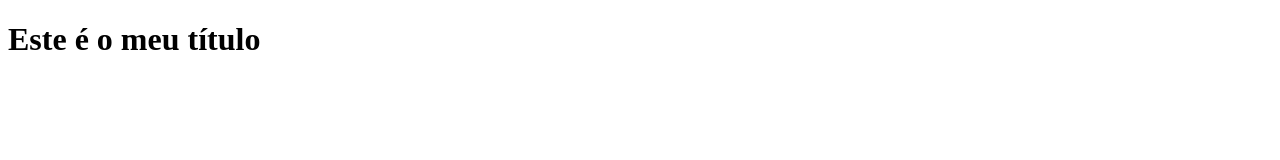
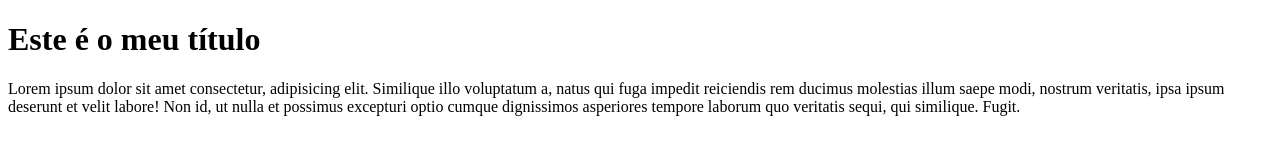
Before and after one commit to vallimmateus/Teste, a plain HTML site: page index.html in a window 1280 px wide. Drawn offline with Linux system fonts and the light colour scheme.

Commit message:
coloquei um lorem ipsum e criei o css

```diff
--- a/index.html
+++ b/index.html
@@ -1,14 +1,20 @@
 <!DOCTYPE html>
-<html lang="en">
+<html lang="pt-br">
     <head>
         <meta charset="UTF-8" />
-        <meta http-equiv="X-UA-Compatible" content="IE=edge" />
-        <meta name="viewport" content="width=device-width, initial-scale=1.0" />
-        <title>Document</title>
+        <title>Site da Jamma</title>
     </head>
     <body>
         <div>
             <h1>Este é o meu título</h1>
+            <p>
+                Lorem ipsum dolor sit amet consectetur, adipisicing elit.
+                Similique illo voluptatum a, natus qui fuga impedit reiciendis
+                rem ducimus molestias illum saepe modi, nostrum veritatis, ipsa
+                ipsum deserunt et velit labore! Non id, ut nulla et possimus
+                excepturi optio cumque dignissimos asperiores tempore laborum
+                quo veritatis sequi, qui similique. Fugit.
+            </p>
         </div>
     </body>
 </html>
```
Also changed, not shown: style.css (added).
